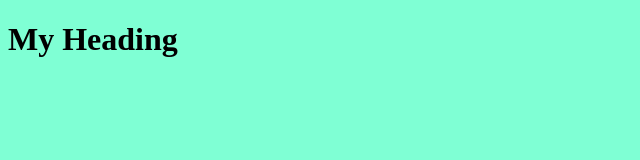
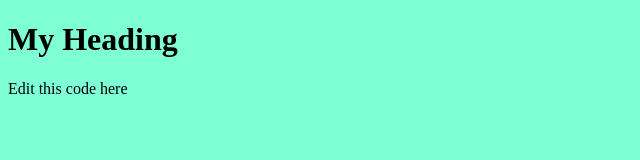
Before and after one commit to yeamanhasan/dekstop-repu, a plain HTML site: page index.html in a window 1280 px wide. Shown: the whole page, without its empty margins (0-640 px from the left). Drawn offline with Linux system fonts and the light colour scheme.

Commit message:
Update index.html

```diff
--- a/index.html
+++ b/index.html
@@ -9,6 +9,6 @@
 </head>
 <body>
     <h1>My Heading</h1>
-    <p></p>
+    <p>Edit this code here</p>
 </body>
 </html>
```
